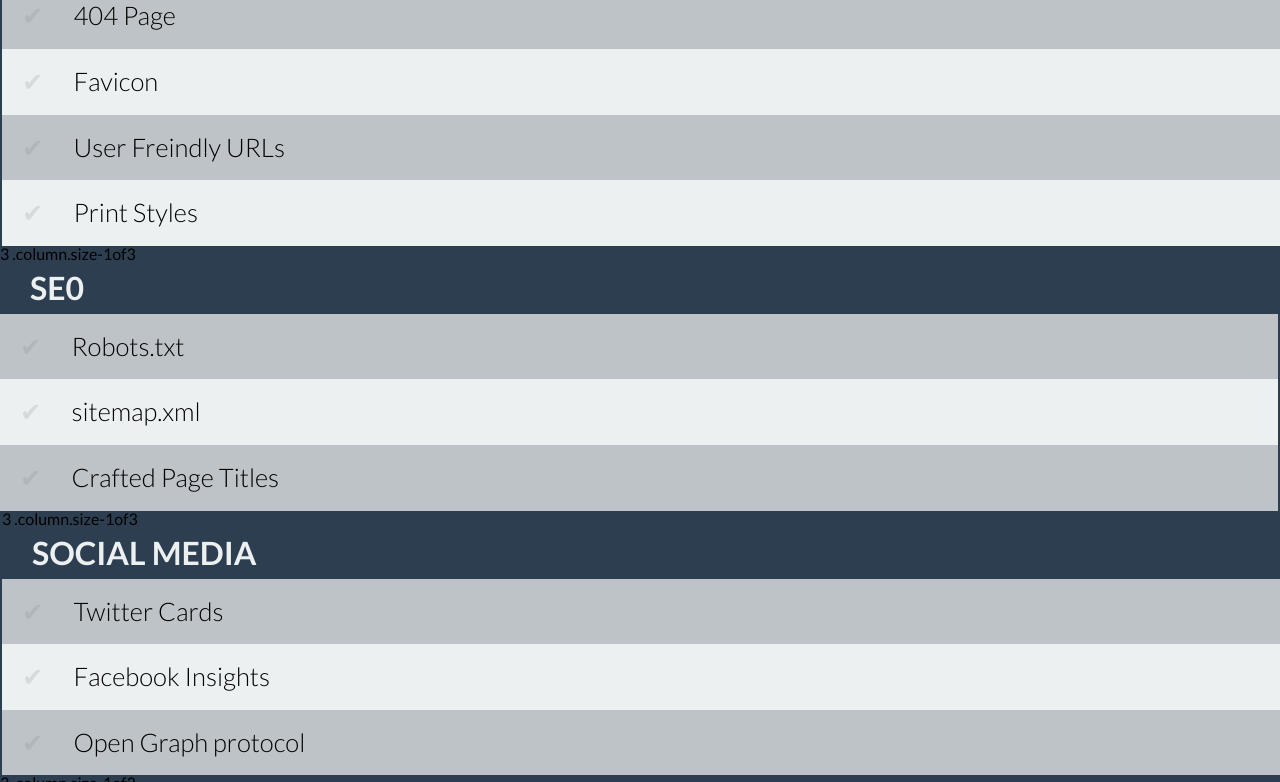
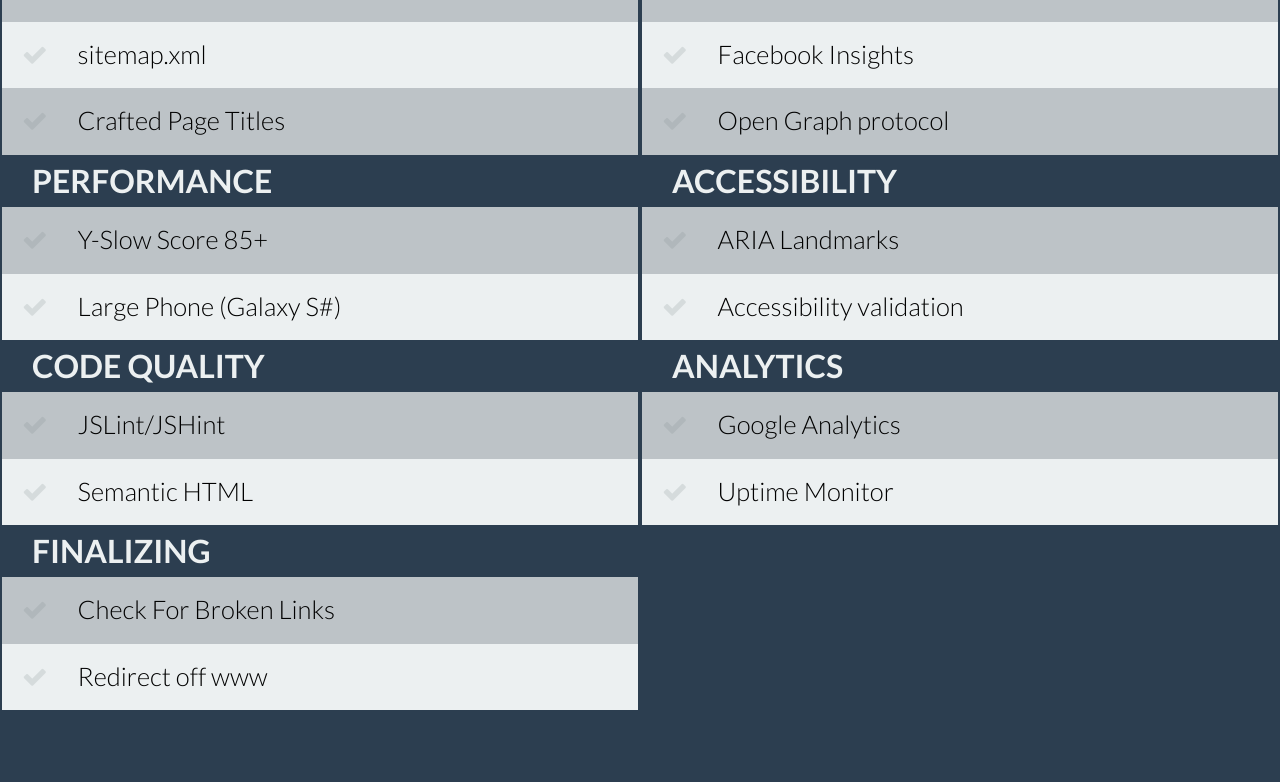
Before and after one commit to stolinski/Dev-Checklist, a website: page index.html in a window 1280 px wide. Shown: the part 570-1352 px from the top of the page. After the commit the page ends 1281 px from the top, so only its background shows below. Drawn offline with nearby package versions, Linux system fonts and the light colour scheme.

Commit message:
adds masonry

```diff
--- a/index.html
+++ b/index.html
@@ -1,7 +1,7 @@
 <!DOCTYPE html>
   <html ng-app="launch">
   <head>
-  <link href="//netdna.bootstrapcdn.com/font-awesome/4.0.3/css/font-awesome.css" rel="stylesheet">
+  <link href="http://netdna.bootstrapcdn.com/font-awesome/4.0.3/css/font-awesome.css" rel="stylesheet">
     <link rel="stylesheet" type="text/css" href="/css/style.css" />
     <script src="js/prefixfree.min.js"></script>
     <link href='http://fonts.googleapis.com/css?family=Lato:300,400,700,900,400italic,700italic' rel='stylesheet' type='text/css'>
@@ -9,7 +9,8 @@
   <body>
     <div class="todo-wrapper" ng-controller="LaunchController">
       <h2>You've got <span class="emphasis">{{getLeftTodos()}}</span> items left</h2>
-      <div ng-repeat="todo in todos" class="list" data-columns>
+      <div class="items-wrapper">
+      <div ng-repeat="todo in todos" class="list">
         <h3>{{todo.type}}</h3>
       <ul>
         <li ng-repeat="item in todo.items" class="item">
@@ -19,6 +20,7 @@
           </label>
         </li>
       </ul>
+      </div>
       </div>
 <!--      <form>
         <input class="add-input" placeholder="I need to..." type="text" ng-model="formTodoText" ng-model-instant />
--- a/js/index.js
+++ b/js/index.js
@@ -96,3 +96,11 @@ launch.controller('LaunchController', function( $scope, itemFactory) {
     return (1 - ($leftTodos/$totalTodos)) * 100;
   };
 });
+
+document.addEventListener('DOMContentLoaded',function(){
+  var container = document.querySelector('.items-wrapper');
+  var msnry = new Masonry( container, {
+    // options
+    itemSelector: '.list'
+  });
+});
--- a/scss/style.scss
+++ b/scss/style.scss
@@ -69,20 +69,21 @@ h3 {
 /* --$LISTS-- */
 
 .list {
-  // width: 50%;
-  // float: left;
+  width: 100%;
+  @include breakpoint(850px) {
+    width: 50%;
+    border-left: solid 2px $dark-blue;
+    border-right: solid 2px $dark-blue;
+  }
+}
+
+.list:nth-child(odd)  {
+  border-right: solid 2px $dark-blue;
 }
 
 .list:nth-child(even)  {
+  border-left: solid 2px $dark-blue;
   border-right: solid 2px $dark-blue;
-}
-
-.list:nth-child(odd)  {
-  border-left: solid 2px $dark-blue;
-}
-
-.list[data-columns]::before {
-  content: '3 .column.size-1of3';
 }
 
 ul {
@@ -122,7 +123,8 @@ ul {
       transition: all 0.3s ease;
     }
     &:before {
-      content: '✔';
+      content: '\f00c';
+      font-family:'FontAwesome';
       color: $black;
       opacity: 0.2;
       margin-right: 30px;
@@ -141,7 +143,7 @@ input[type="checkbox"] {
 }
 
 
-.done-true {
+.item label.done-true {
   color: $gray;
   position:relative;
   .slash:after {
```
Also changed, not shown: css/style.css.
